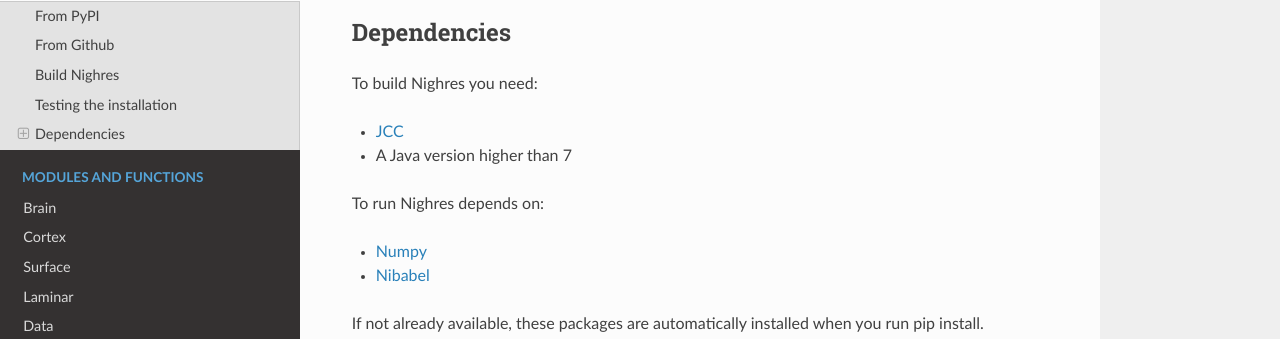
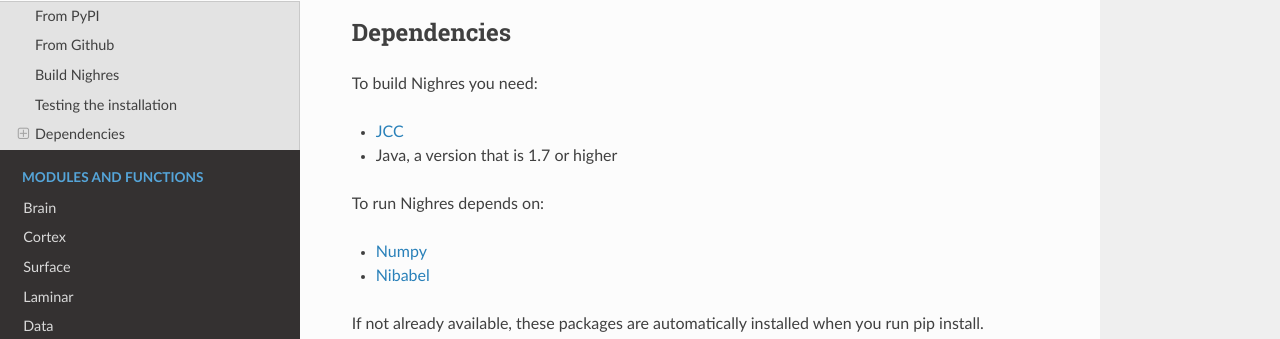
Before and after one commit to nighres/nighres, a Sphinx documentation site: the page built from doc/installation.rst, in a window 1280 px wide and 900 px high, scrolled down 1220 px. Shown: the part 112-451 px from the top of the window. Built offline with Sphinx 7.4.7 and the Read the Docs theme 2.0.0, drawn with Linux system fonts in a browser that asks for light colours; pages that are not in the unit, such as notebooks, are missing from menus.

Commit message:
minor adapatations

```diff
--- a/doc/developers/python_function.rst
+++ b/doc/developers/python_function.rst
@@ -39,7 +39,7 @@ Let's get into it
 
 |
 
-4. :ref:`Write an example <tests>` showcasing your new function
+4. :ref:`Write an example <examples>` showcasing your new function
 
 |
 
--- a/doc/developers/setup.rst
+++ b/doc/developers/setup.rst
@@ -35,5 +35,5 @@ Setting up
 
    If you want to add new functions be sure to check out our intructions on :ref:`wrap-cbstools` or :ref:`python-function`
 
-.. important:: Please adhere to `pep8 style conventions
+.. important:: Please adhere to `PEP8 style conventions
    <https://www.python.org/dev/peps/pep-0008/>`_. This is easiest by using a Python linter which is available in most editors.
--- a/doc/installation.rst
+++ b/doc/installation.rst
@@ -105,7 +105,7 @@ Dependencies
 To build Nighres you need:
 
 * `JCC <http://jcc.readthedocs.io/en/latest/>`_
-* A Java version higher than 7
+* Java, a version that is 1.7 or higher
 
 To run Nighres depends on:
 
```
